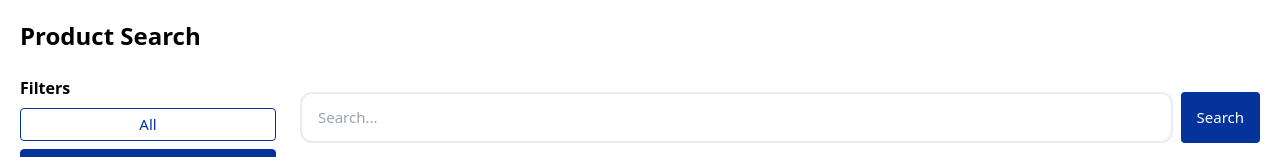
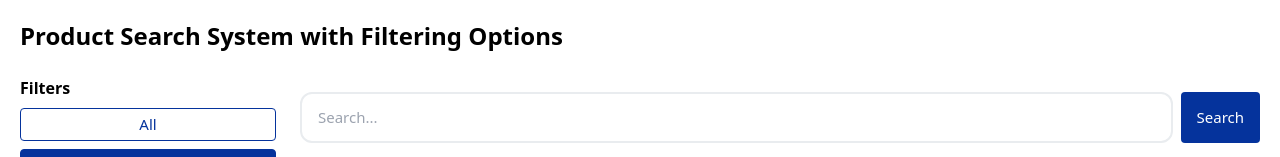
Before and after one commit to 2LIUZ98/COM629-Y3-AE2, a React app in the folder frontend/: page / in a window 1280 px wide. Shown: the top 157 px of the page. Built offline with nearby package versions, Linux system fonts and the light colour scheme; no server answers; the HTML template or start-up script is replaced by a standard one.

Commit message:
FRONTEND: TEXT IMPROVMENT

```diff
--- a/frontend/src/views/Home.jsx
+++ b/frontend/src/views/Home.jsx
@@ -77,7 +77,7 @@ const rateNumber =
   <div className="p-5 flex flex-col gap-6">
 
     <h1 className="text-2xl font-bold">
-      Product Search
+      Product Search System with Filtering Options
     </h1>
 
     <div className="flex gap-6">
```
